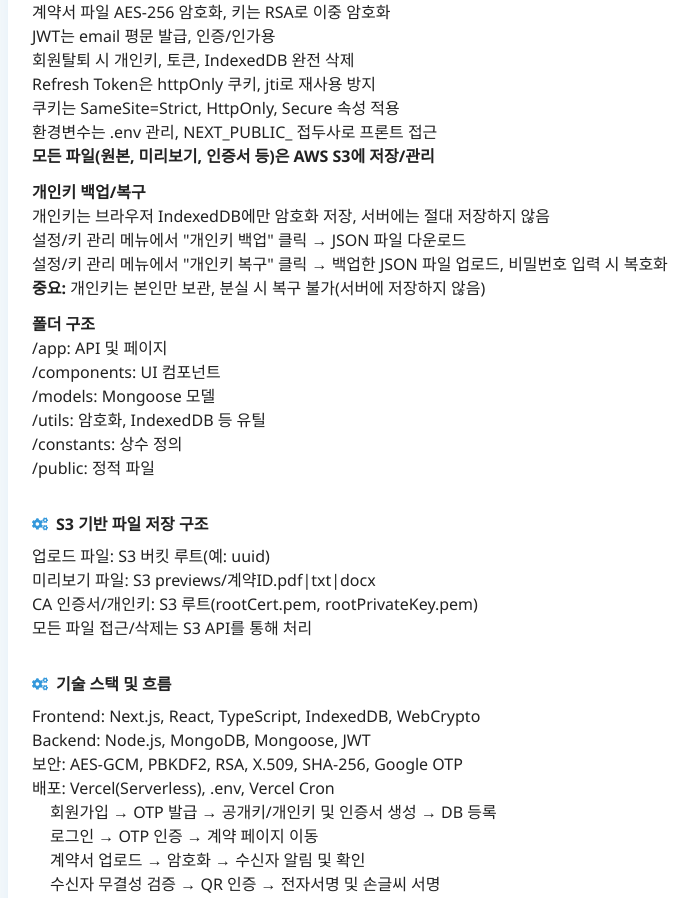
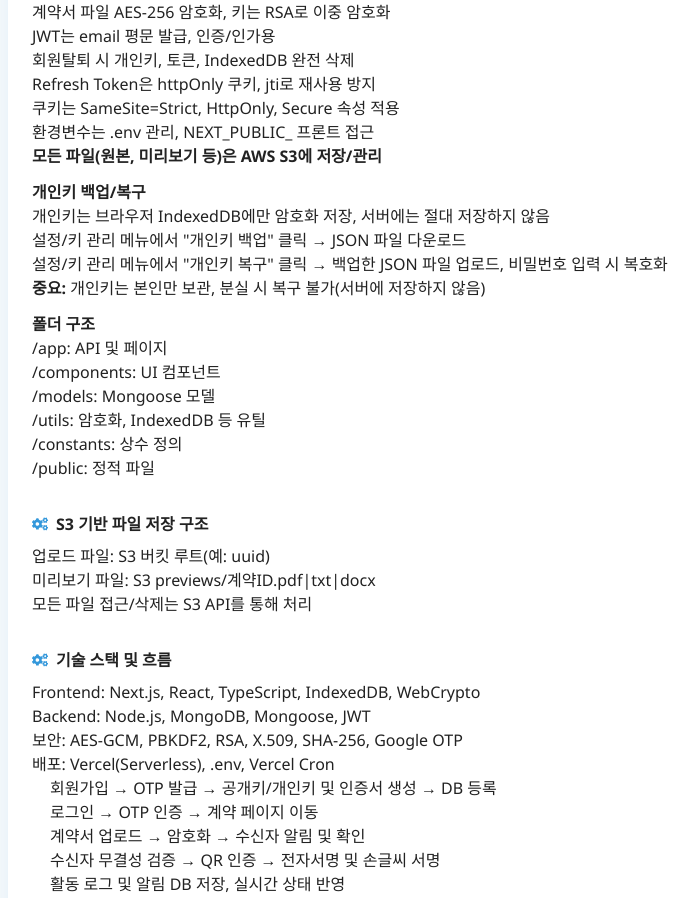
Before and after one commit to anon418/sign-chain, a Next.js app: page /introduction in a window 1280 px wide. Shown: the part 920-1818 px from the top of the page, without its empty margins (182-878 px from the left). Built offline with nearby package versions, Linux system fonts and the light colour scheme; no server answers; the database is empty.

Commit message:
Update page.tsx

```diff
--- a/app/introduction/page.tsx
+++ b/app/introduction/page.tsx
@@ -88,9 +88,9 @@
           <li>회원탈퇴 시 개인키, 토큰, IndexedDB 완전 삭제</li>
           <li>Refresh Token은 httpOnly 쿠키, jti로 재사용 방지</li>
           <li>쿠키는 SameSite=Strict, HttpOnly, Secure 속성 적용</li>
-          <li>환경변수는 .env 관리, NEXT_PUBLIC_ 접두사로 프론트 접근</li>
+          <li>환경변수는 .env 관리, NEXT_PUBLIC_ 프론트 접근</li>
           <li>
-            <b>모든 파일(원본, 미리보기, 인증서 등)은 AWS S3에 저장/관리</b>
+            <b>모든 파일(원본, 미리보기 등)은 AWS S3에 저장/관리</b>
           </li>
         </ul>
         <div style={{ marginTop: 12 }}>
@@ -133,7 +133,6 @@
         <ul>
           <li>업로드 파일: S3 버킷 루트(예: uuid)</li>
           <li>미리보기 파일: S3 previews/계약ID.pdf|txt|docx</li>
-          <li>CA 인증서/개인키: S3 루트(rootCert.pem, rootPrivateKey.pem)</li>
           <li>모든 파일 접근/삭제는 S3 API를 통해 처리</li>
         </ul>
       </section>
```
